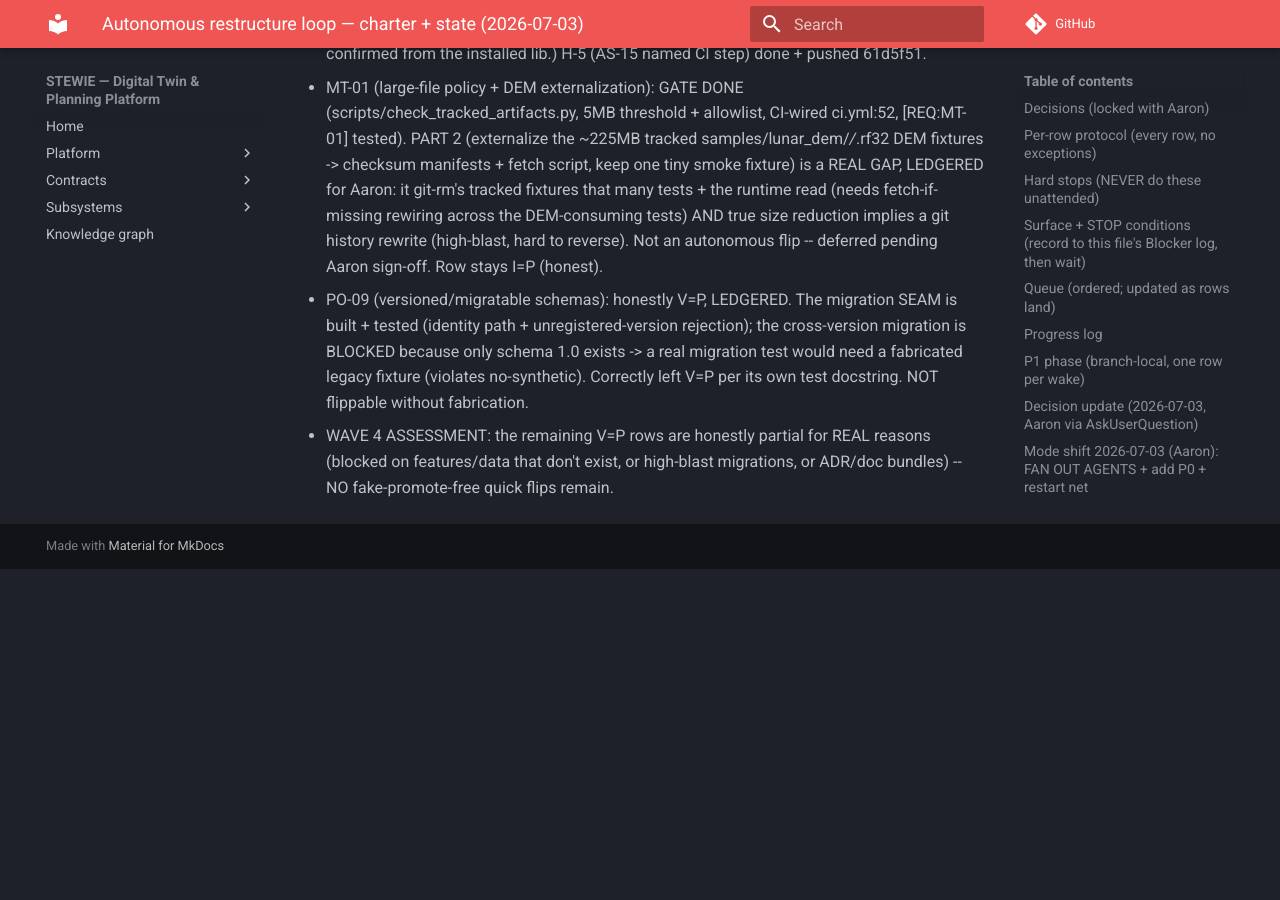
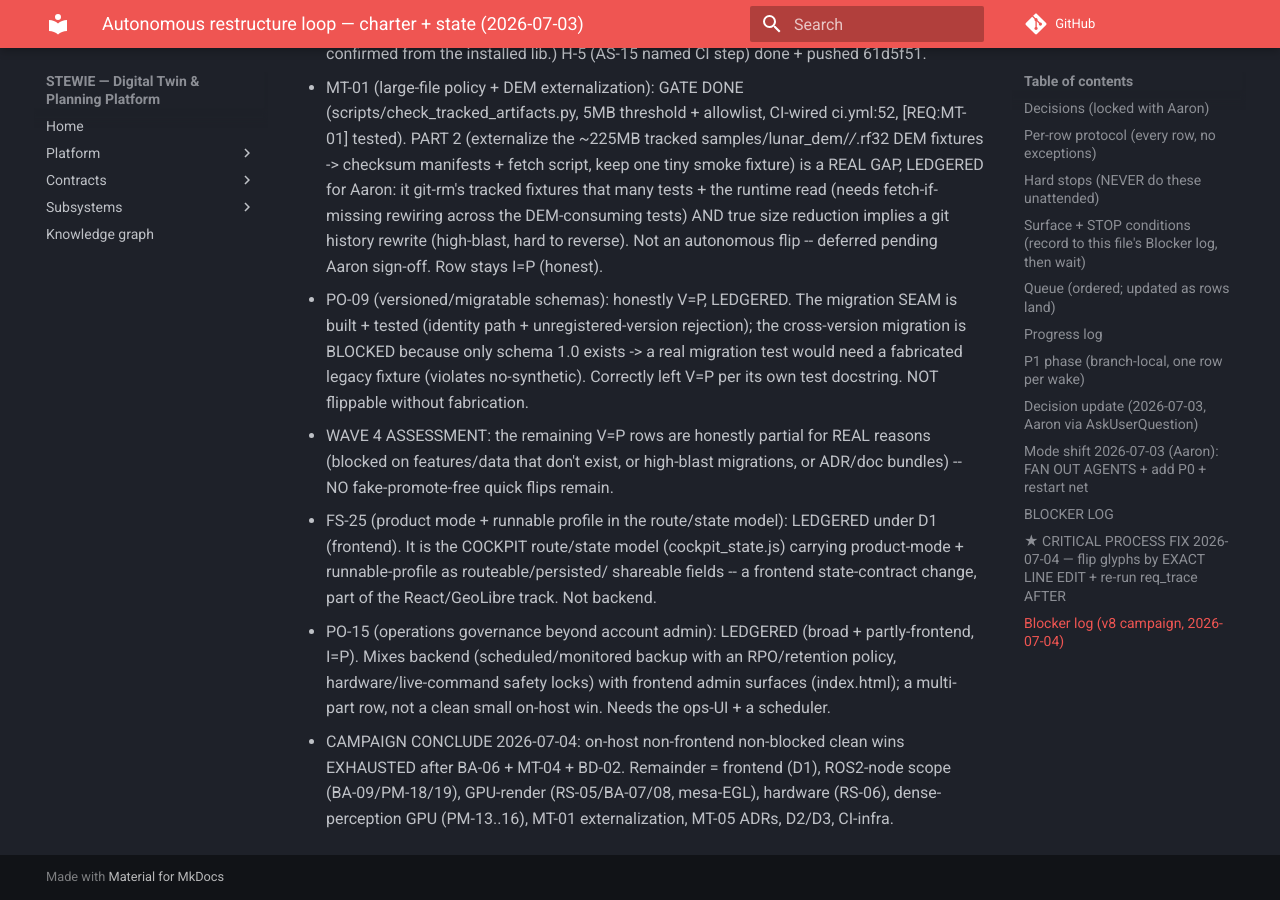
Before and after one commit to stewie-sw/stewie, an MkDocs documentation site: the page built from docs/autonomous_loop_charter_2026-07-03.md, in a window 1280 px wide and 900 px high, scrolled down 10279 px. Built offline with MkDocs 1.6.1 and Material for MkDocs 9.7.7, drawn with Linux system fonts in a browser that asks for light colours; comment, search, counter and statistics services are not loaded; before the commit the page ends 10848 px from its top, so only the background shows below that.

Commit message:
docs(loop): ledger FS-25/PO-15 + campaign-conclude assessment

```diff
--- a/docs/autonomous_loop_charter_2026-07-03.md
+++ b/docs/autonomous_loop_charter_2026-07-03.md
@@ -309,3 +309,13 @@
   Correctly left V=P per its own test docstring. NOT flippable without fabrication.
 - WAVE 4 ASSESSMENT: the remaining V=P rows are honestly partial for REAL reasons (blocked on features/data
   that don't exist, or high-blast migrations, or ADR/doc bundles) -- NO fake-promote-free quick flips remain.
+
+- FS-25 (product mode + runnable profile in the route/state model): LEDGERED under D1 (frontend). It is the
+  COCKPIT route/state model (cockpit_state.js) carrying product-mode + runnable-profile as routeable/persisted/
+  shareable fields -- a frontend state-contract change, part of the React/GeoLibre track. Not backend.
+- PO-15 (operations governance beyond account admin): LEDGERED (broad + partly-frontend, I=P). Mixes backend
+  (scheduled/monitored backup with an RPO/retention policy, hardware/live-command safety locks) with frontend
+  admin surfaces (index.html); a multi-part row, not a clean small on-host win. Needs the ops-UI + a scheduler.
+- CAMPAIGN CONCLUDE 2026-07-04: on-host non-frontend non-blocked clean wins EXHAUSTED after BA-06 + MT-04 +
+  BD-02. Remainder = frontend (D1), ROS2-node scope (BA-09/PM-18/19), GPU-render (RS-05/BA-07/08, mesa-EGL),
+  hardware (RS-06), dense-perception GPU (PM-13..16), MT-01 externalization, MT-05 ADRs, D2/D3, CI-infra.
```
